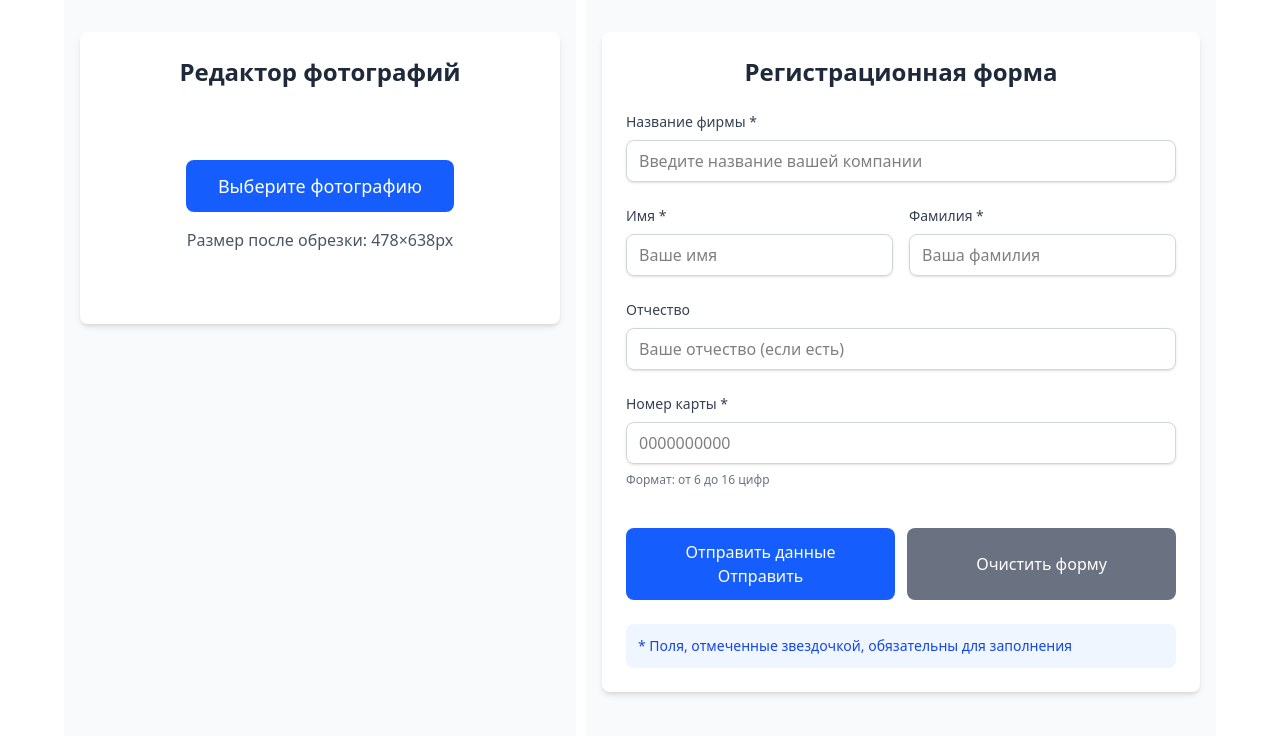
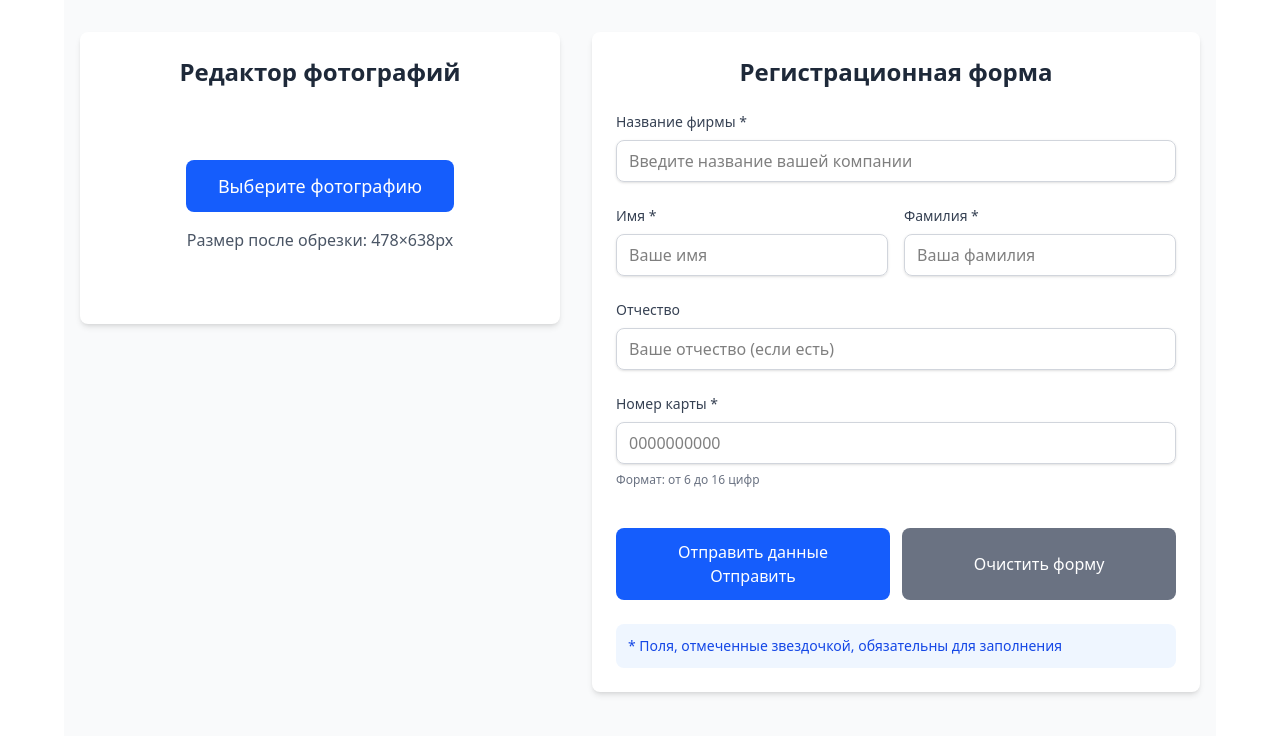
Before and after one commit to lexxmg/photo-pass, a React (Vite) app: page / in a window 1280 px wide. Shown: the top 736 px of the page. Built offline with nearby package versions, Linux system fonts and the light colour scheme.

Commit message:
add reset photo

```diff
--- a/src/App.tsx
+++ b/src/App.tsx
@@ -15,7 +15,7 @@ export function App() {
 
   return (
     <div className="m-auto max-w-6xl max-lg:px-2">
-      <div className="flex min-h-screen gap-2.5 max-md:flex-wrap">
+      <div className="flex min-h-screen max-md:flex-wrap">
         <ImageCropper imageCropperControl={imageCropperControl} />
 
         <div className="w-full">
```
